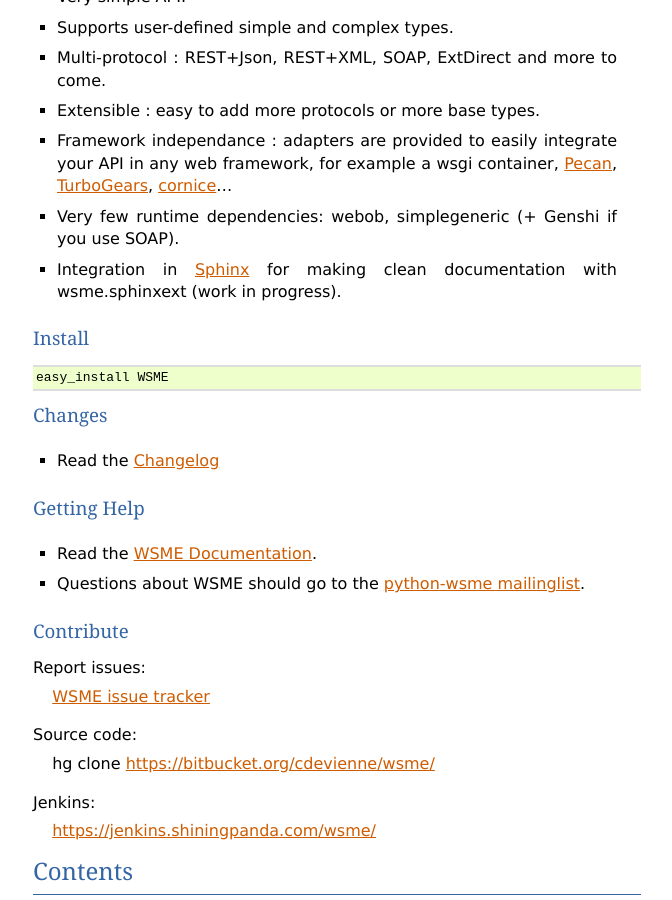
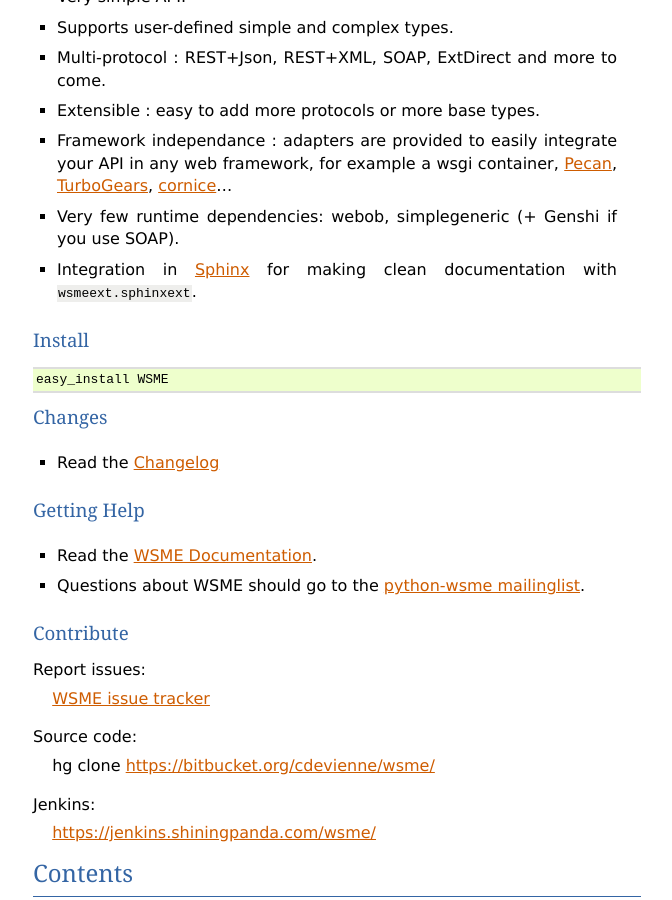
Before and after one commit to openstack-archive/wsme, a Sphinx documentation site: the page built from doc/index.rst, in a window 1280 px wide and 900 px high, scrolled down 843 px. Shown: the whole window, without its empty margins (127-799 px from the left). Built offline with Sphinx 7.4.7, drawn with Linux system fonts in a browser that asks for light colours.

Commit message:
Fix the wsmeext.sphinxext module name
--HG--
extra : rebase_source : 028505829909b5b6445b40e67aa1e70a9f46e1a5

```diff
--- a/README.rst
+++ b/README.rst
@@ -57,7 +57,7 @@
 -   Very few runtime dependencies: webob, simplegeneric
     (+ Genshi if you use SOAP).
 -   Integration in `Sphinx`_ for making clean documentation with
-    wsme.sphinxext (work in progress).
+    ``wsmeext.sphinxext``.
 
 .. _Pecan: http://pecanpy.org/
 .. _TurboGears: http://www.turbogears.org/
--- a/doc/conf.py
+++ b/doc/conf.py
@@ -25,7 +25,7 @@
 
 # Add any Sphinx extension module names here, as strings. They can be extensions
 # coming with Sphinx (named 'sphinx.ext.*') or your custom ones.
-extensions = ['sphinx.ext.autodoc', 'sphinx.ext.viewcode', 'wsme.sphinxext',
+extensions = ['sphinx.ext.autodoc', 'sphinx.ext.viewcode', 'wsmeext.sphinxext',
     'sphinx.ext.intersphinx']
 
 # Add any paths that contain templates here, relative to this directory.
--- a/doc/types.rst
+++ b/doc/types.rst
@@ -81,8 +81,8 @@
 
 To define a user type, you just have to inherit from
 :class:`wsme.types.UserType` and instanciate your new class. This instance
-will be your new type and can be used as @:class:`wsme.expose` or
-@:class:`wsme.validate` parameters.
+will be your new type and can be used as @\ :class:`wsme.expose` or
+@\ :class:`wsme.validate` parameters.
 
 Note that protocols can choose to specifically handle a user type or
 a base class of user types. This is case with the two pre-defined
```
Also changed, not shown: doc/document.rst (+11 -11 lines), 1 other file.
